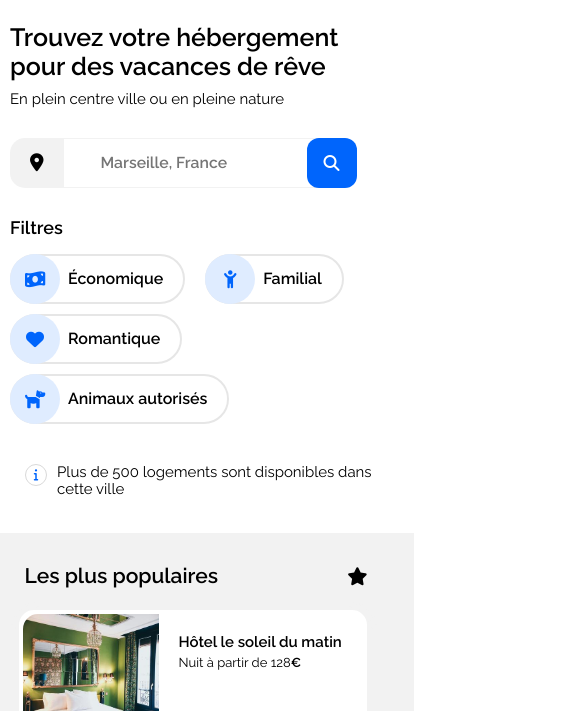
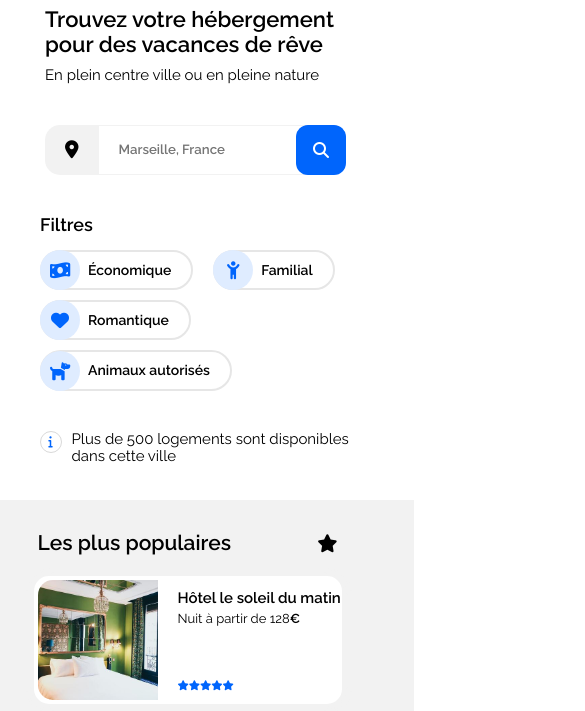
Before and after one commit to leqcha/Booki, a plain HTML site: page index.html in a window 390 px wide. Shown: the part 121-832 px from the top of the page, 585 px wide, since content can reach past the window. Drawn offline with Linux system fonts and the light colour scheme.

Commit message:
dernière version tél

```diff
--- a/css/style.css
+++ b/css/style.css
@@ -396,6 +396,10 @@ a .card_aside:hover {
     align-content: space-between;
 }
 
+#activites a:hover{
+    color:#0065FC;
+}
+
 #activites .grande_image {
     height: 90%;
     width: 22%;
@@ -506,7 +510,6 @@ footer {
 @media screen and (max-width: 991px) {
     main {
         padding: 0;
-        margin-left: 15px;
     }
 
     header {
@@ -625,7 +628,6 @@ footer {
         margin: auto;
         margin-bottom: 10px;
         height: 150px;
-        max-width: 70%;
     }
 
     .card_aside_image {
@@ -912,28 +914,66 @@ footer {
 }
 
 /* beakpoint petit écran smartphone */
-@media screen and (min-width: 320px) and (max-width: 400px) {
-    main {
-        margin-left: 10px;
+@media screen and (max-width: 414px) {
+    header{
+        margin-left: 0 ;
+    }
+
+    nav{
+        padding: 0;
     }
 
     main p {
         font-size: 15px;
     }
 
-    .titre {
-        font-size: 19px;
-        margin: 10px 0 0 0;
-        width: 290px;
+    .recherche{
+        justify-content: center;
+        align-items: center;
+    }
+
+    .titre{
+        width: 300px;
+    }
+
+    .titre h1{
+        font-size: 22px;
+        margin: 10px auto;
+        width: 300px;
+    }
+
+    .formulaire{
+        margin: 10px auto;
+        width: 300px;
     }
 
     .villes {
+        width: 230px;
         font-size: 83%;
+        padding-left: 20px;
     }
 
     .filtre {
-        width: 290px;
+        width: 300px;
         margin: 30px 10px 20px 0;
+    }
+
+    .filtre p{
+        text-align: left;
+        width: 300px;
+    }
+
+    .filtre .texte{
+        font-size: 14px;
+    }
+
+    .liste{
+        width: 300px;
+    }
+
+    .liste_filtre .icone{
+        height: 40px;
+        width: 40px;
     }
 
     .liste_filtre {
@@ -941,6 +981,7 @@ footer {
     }
 
     .info {
+        width: 311px;
         align-items: flex-start;
         justify-content: center;
     }
@@ -956,11 +997,13 @@ footer {
     .aside_titre {
         justify-content: space-between;
         padding-bottom: 10px;
+        width: 300px;
     }
 
     .aside_titre h2 {
         justify-content: center;
         align-items: center;
+        margin-left: 0;
     }
 
     a .card_aside {
@@ -970,7 +1013,7 @@ footer {
 
     .card_aside {
         margin-bottom: 10px;
-        max-width: 90%;
+        width: 300px;
     }
 
     .card_texte {
@@ -991,13 +1034,14 @@ footer {
     }
 
     .hebergement_marseille h2 {
+        width: 300px;
         text-align: left;
-        margin: 35px 10px 20px 10px;
+        margin: 35px 10px 20px 0;
     }
 
     .more {
         text-align: left;
-        margin: 20px 0 20px 10px;
+        margin: 20px 0 0 0;
     }
 
     .card_texte .titre {
@@ -1012,19 +1056,19 @@ footer {
 
     a .card {
         margin: auto;
-        min-width: 80%;
+        width: 300px;
     }
 
     .titre2 {
         text-align: left;
-        margin-left: 12px;
+        margin-left: 56px;
     }
 
     #activites .grande_image,
     #activites .moyenne_image,
     #activites .petite_image,
     #activites .mini_image {
-        width: 95%;
+        width: 300px;
         margin: 0 auto 20px;
     }
 
@@ -1033,9 +1077,8 @@ footer {
         padding: 10px 0 20px 0;
     }
 
-    .bloc_footer {
+    .bloc_footer, .bloc_footer:last-child {
         width: 90%;
-        padding-left: 0;
+        margin-left: 55px;
     }
-
 }
```
